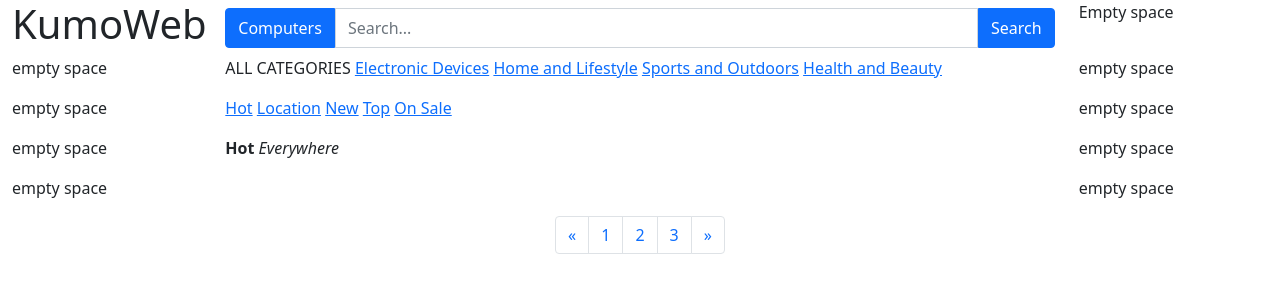
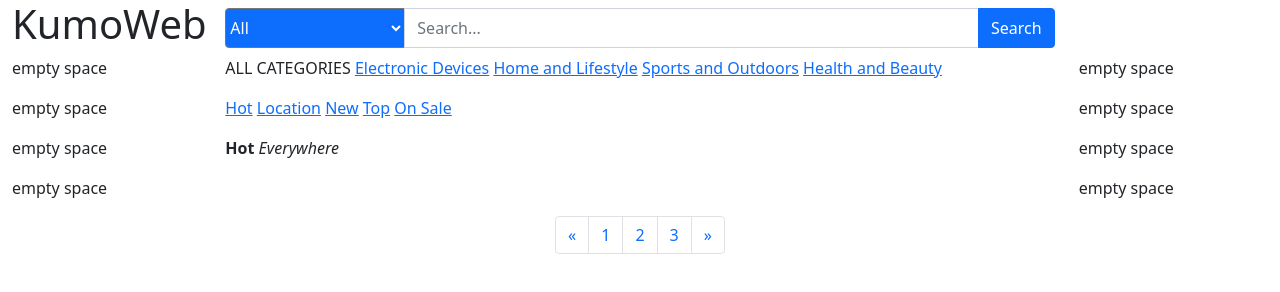
Before and after one commit to imranahmad2k1/KumoWeb, a plain HTML site: page index.html in a window 1280 px wide. Drawn offline with nearby package versions, Linux system fonts and the light colour scheme.

Commit message:
Added Search by Categories

```diff
--- a/index.html
+++ b/index.html
@@ -1,6 +1,7 @@
 <!DOCTYPE html>
 <html lang="en">
 <head>
+    <script src="https://kit.fontawesome.com/d6fb717329.js" crossorigin="anonymous"></script>
     <meta charset="UTF-8">
     <meta http-equiv="X-UA-Compatible" content="IE=edge">
     <meta name="viewport" content="width=device-width, initial-scale=1.0">
@@ -21,24 +22,26 @@
                 <h1>KumoWeb</h1>
             </div>
 
-            <!--
-            <div class="col-md-8">
-                <h2 style="display: inline;">Computers</h1>
-                <h2 align="right" style="display:inline;float: right;">Search</h1>
-            </div>
-            -->
+            <div class="d-flex col-md-8">
+                <div class="input-group">
+                    <select class="select-search mt-2 mb-2">
+                        <option selected="selected" value="search-all">All</option>
+                        <option value="search-electronic-devices">Electronic Devices</option>
+                        <option value="search-home-lifestyle">Home and Lifestyle</option>
+                        <option value="search-sports-outdoors">Sports and Outdoors</option>
+                        <option value="search-health-beauty">Health and Beauty</option>
+                    </select>
 
-            <div class="d-flex col-md-8">
-                <button type="button" class="btn left-btn btn-primary mt-2 mb-2">Computers</button>
-                <form class="flex-fill">
-                    <input type="search" class="form-control mt-2 mb-2" placeholder="Search..." aria-label="Search">
-                </form>
-                <button type="button" class="btn right-btn btn-primary mt-2 mb-2 rounded-right">Search</button>
+
+                    <form class="flex-fill">
+                        <input type="search" class="form-control mt-2 mb-2" placeholder="Search..." aria-label="Search">
+                    </form>
+                    <button type="button" class="btn btn-primary mt-2 mb-2 rounded-right">Search</button>
+                </div>
             </div>
 
 
             <div class="col-md-2">
-                <p>Empty space</p>
             </div>
 
         </div>
--- a/styles.css
+++ b/styles.css
@@ -1,11 +1,7 @@
-.right-btn{
-    border-top-left-radius: 0;
-    border-bottom-left-radius: 0;
-}
-
-.left-btn{
-    border-top-right-radius: 0;
-    border-bottom-right-radius: 0;
+.select-search{
+    border-radius: .25rem;
+    background-color: #0d6efd;
+    color:white;
 }
 
 .form-control{
```
